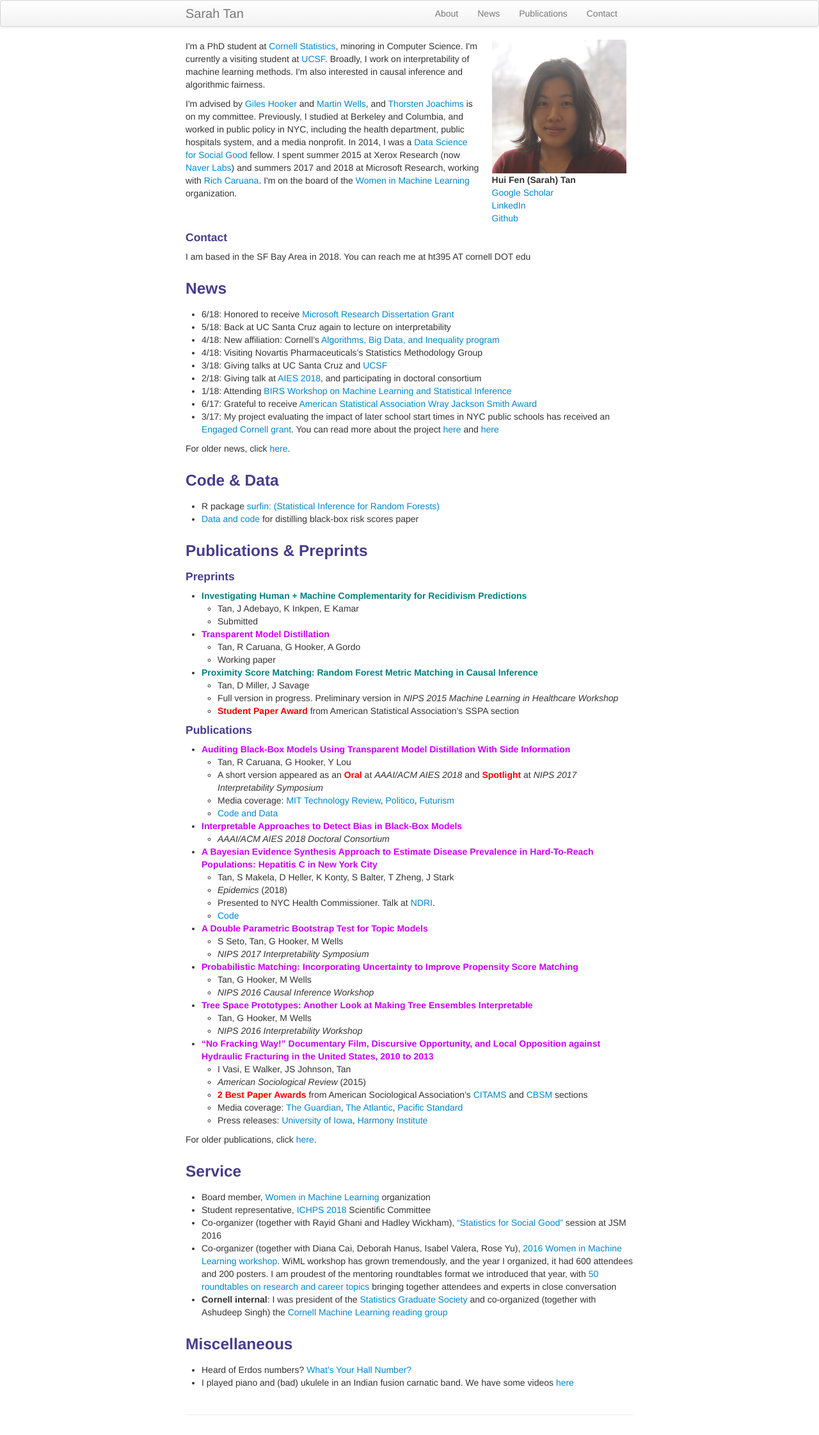
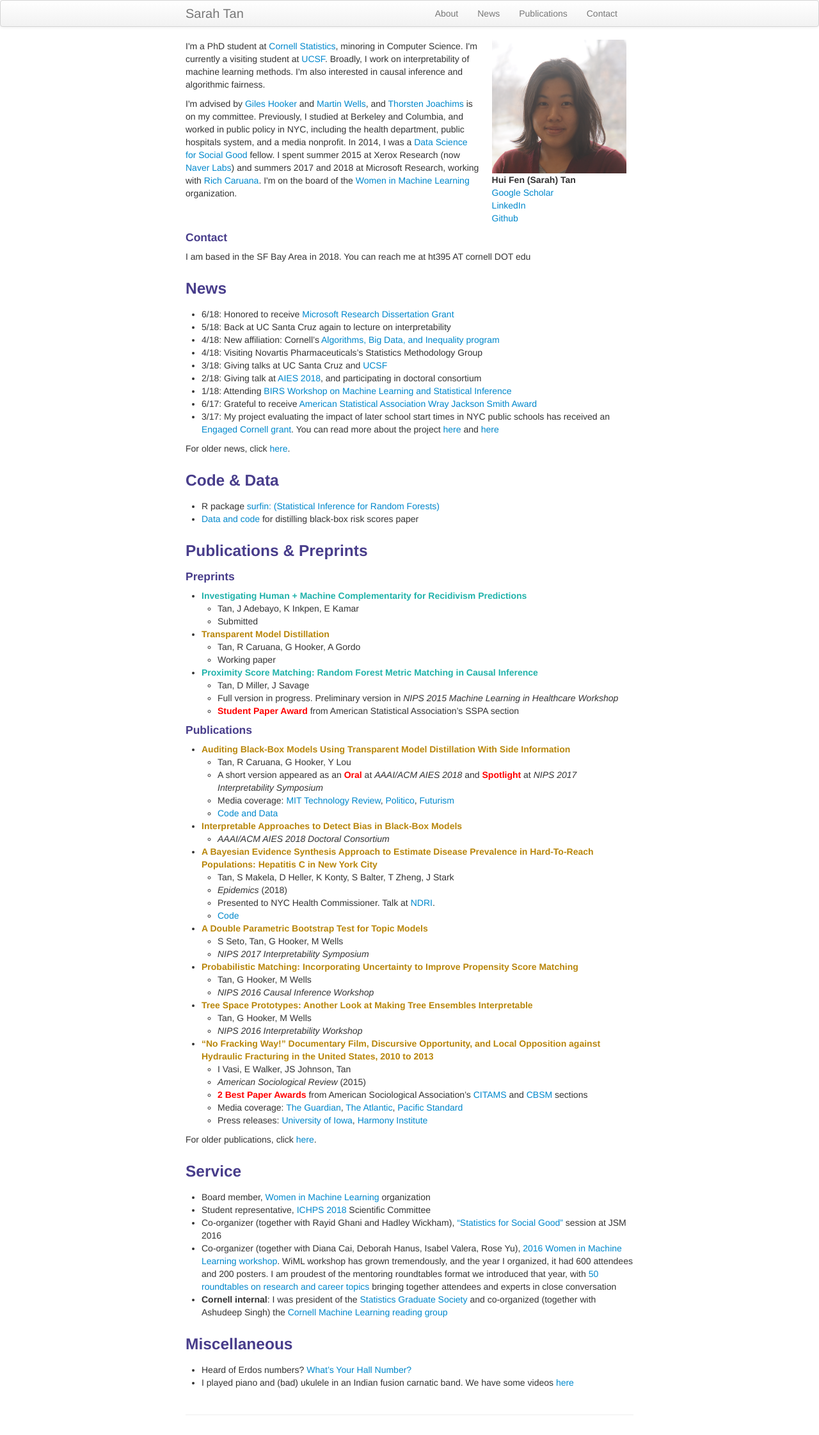
Before and after one commit to shftan/shftan.github.io, a Jekyll site: the page built from index.md, in a window 1280 px wide. Shown: the whole page at 64% size. Built offline with Jekyll 4.4.1, drawn with Linux system fonts in a browser that asks for light colours.

Commit message:
Update kbroman.css

```diff
--- a/assets/themes/twitter/css/kbroman.css
+++ b/assets/themes/twitter/css/kbroman.css
@@ -62,7 +62,7 @@ h1, h2, h3, h4 {
 }
 
 span.paper {
-    color: teal;
+    color: lightseagreen;
     font-weight: bold;
 }
 
@@ -72,6 +72,6 @@ span.highlight {
 }
 
 a.paper {
-    color: #cc00ff;
+    color: darkgoldenrod;
     font-weight: bold;
 }
```
